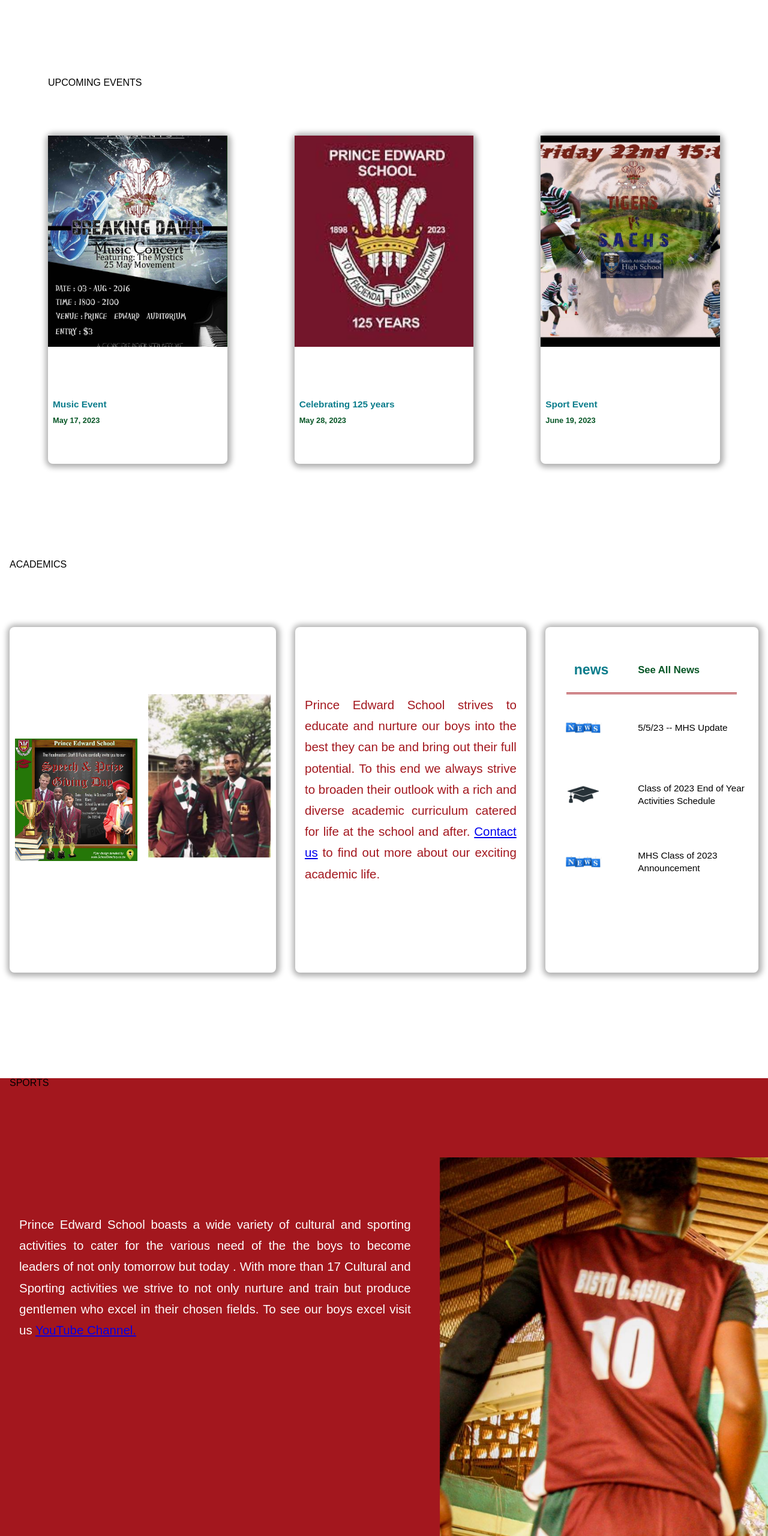
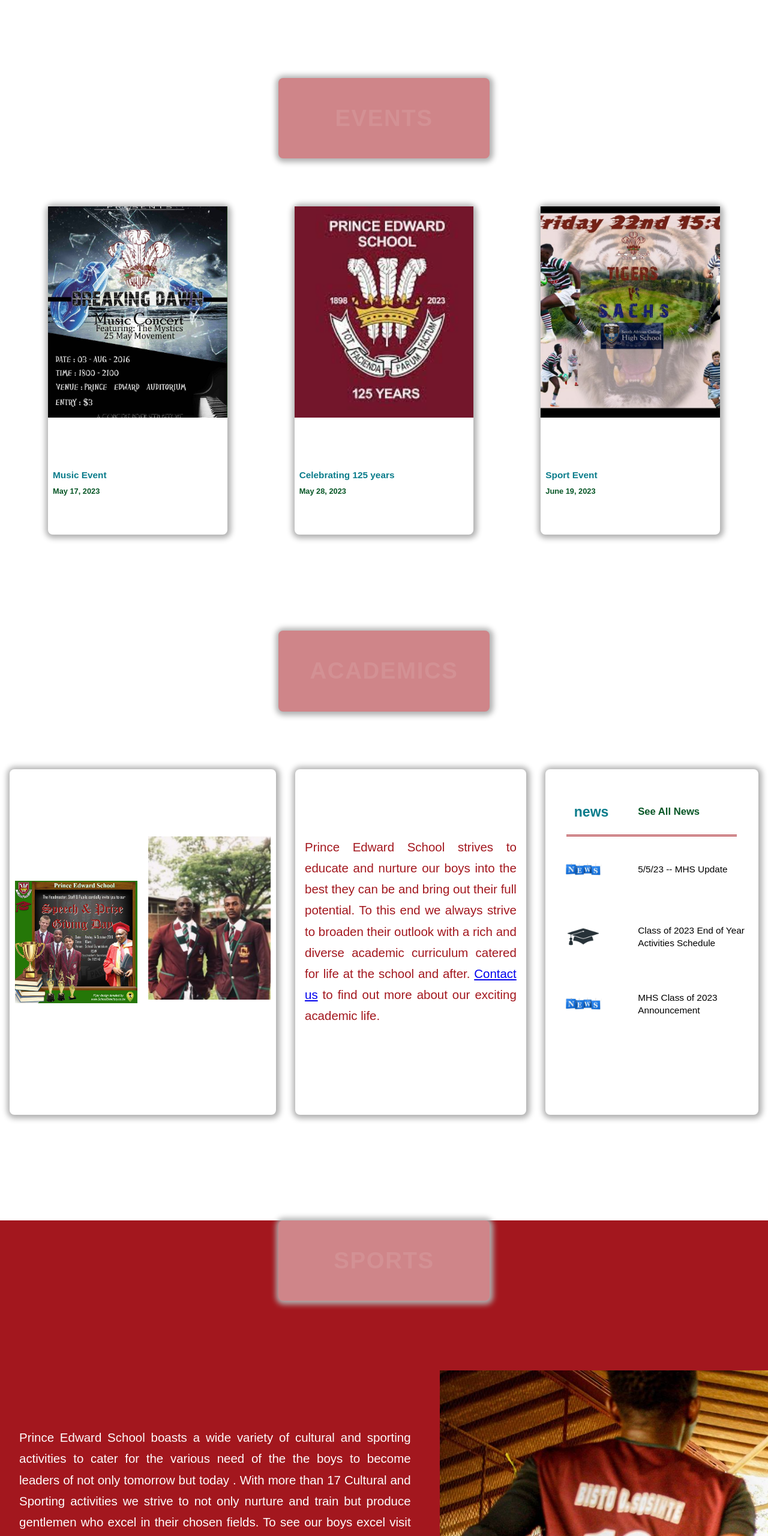
Before and after one commit to Gilman2022/princeEdwardSchool.github.io, a plain HTML site: page index.html in a window 1280 px wide. Shown: the part 2480-5040 px from the top of the page at 60% size. Drawn offline with nearby package versions, Linux system fonts and the light colour scheme.

Commit message:
update the repalce legends by h2 elements

```diff
--- a/index.html
+++ b/index.html
@@ -102,8 +102,8 @@
     </section>
 
     <section id="events">
+      <h2 class="section-title">EVENTS</h2>
       <fieldset class="evt-fieldset">
-        <legend class="eventText">UPCOMING EVENTS</legend>
         <div class="eventsChild evt-one">
           <figure class="evts-imgs">
             <a href="https://www.facebook.com/peschoolzw/"><img src="assets/events-music.jpg" alt="music photo"></a>
@@ -153,8 +153,10 @@
     </section>
 
     <section id="academics">
+
+      <h2 class="section-title">ACADEMICS</h2>
       <fieldset>
-        <legend >ACADEMICS</legend>
+
 
         <div class="academicsLeft academics-img">
           <img src="assets/academic-1.jpg" alt="acdemic photo" width="270">
@@ -194,8 +196,8 @@
     </section>
 
     <section id="sports">
+      <h2 class="section-title">SPORTS</h2>
       <fieldset class="sports-fieldset">
-        <legend>SPORTS</legend>
         <p class="sportsText animate-element">
           Prince Edward School boasts a wide variety of cultural and sporting
           activities to cater for the various need of the the boys to become
@@ -263,14 +265,19 @@
     <div class="footerLeft">
       <h2><a href="contactUs.html">Contact us</a></h2>
       <p>
-            Phone: <a href="tel: +2630242792240">0242-792240</a> <span class="footer-lines">|</span> <a href="tel: +2630242790355">0242-790355</a>
+        Phone: <a href="tel:+2630242792240">0242-792240</a> <span class="footer-lines">|</span> <a
+          href="tel:+2630242790355">0242-790355</a>
         <!-- <span class="footer-lines">|</span> 0242-792344 -->
       </p>
       <p>
-            Email: <a href="mailto: info@peschool.co.zw">info@peschool.co.zw</a>
-            <span class="footer-lines">|</span> <a href="mailto: headpe@africaonline.co.zw">headpe@africaonline.co.zw</a>
+        Email: <a href="mailto:info@peschool.co.zw">info@peschool.co.zw</a>
+        <span class="footer-lines">|</span> <a href="mailto:headpe@africaonline.co.zw">headpe@africaonline.co.zw</a>
       </p>
-        <p><address><a href="https://www.google.com/maps/place/Prince+Edward/@-17.8143523,31.0473054,14z/data=!4m6!3m5!1s0x1931a500be740c0f:0x207b48c8ab2a5ff2!8m2!3d-17.8209549!4d31.0349434!16zL20vMGNmOXBj?entry=ttu">Address: P.O. Box CY418, Causeway, Harare, Zimbabwe</a></address></p>
+
+      <address><a
+          href="https://www.google.com/maps/place/Prince+Edward/@-17.8143523,31.0473054,14z/data=!4m6!3m5!1s0x1931a500be740c0f:0x207b48c8ab2a5ff2!8m2!3d-17.8209549!4d31.0349434!16zL20vMGNmOXBj?entry=ttu">Address:
+          P.O. Box CY418, Causeway, Harare, Zimbabwe</a></address>
+
     </div>
     <div class="footerRight">
       <h2>Follow us</h2>
```
Lines whose indentation alone changed are shown as unchanged.
